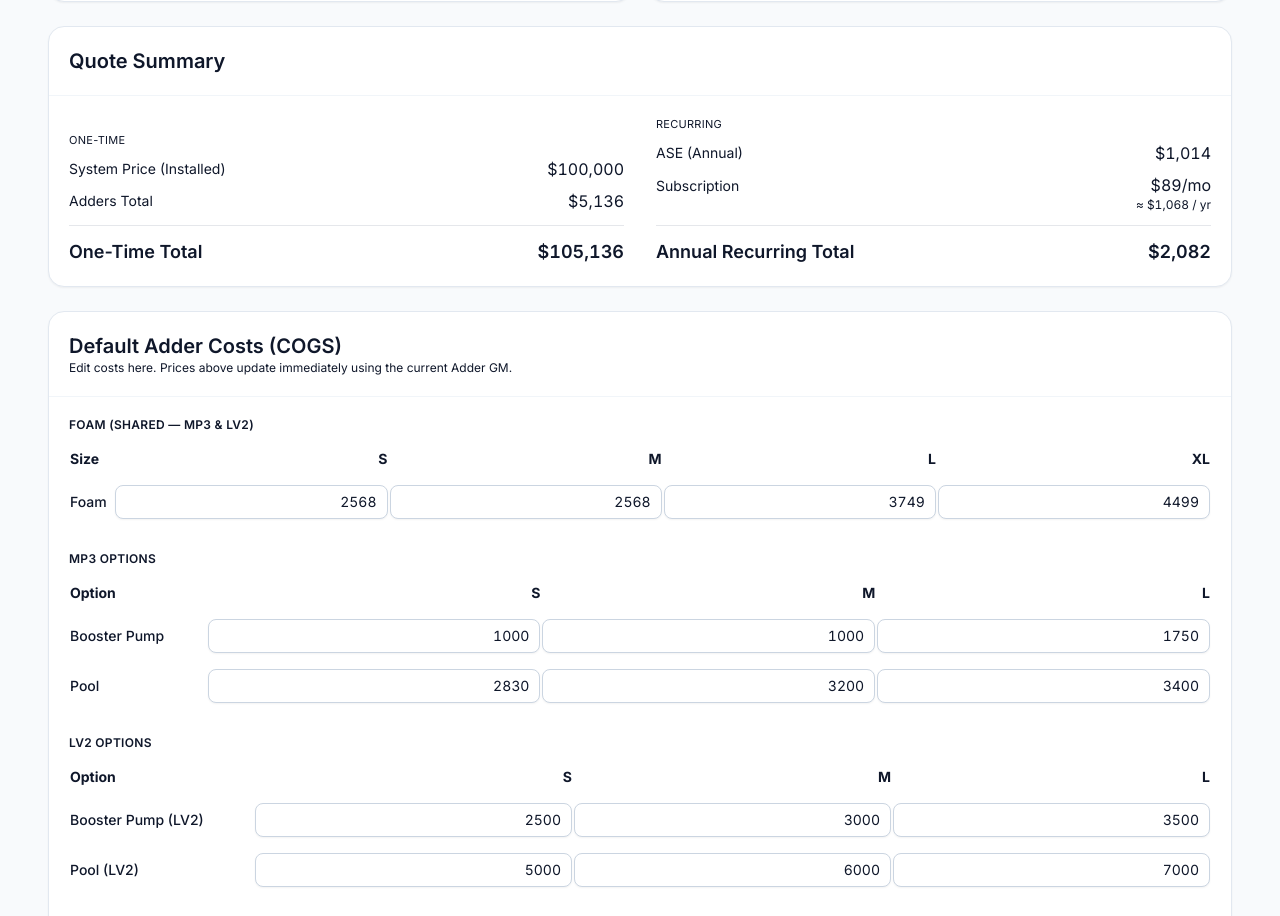
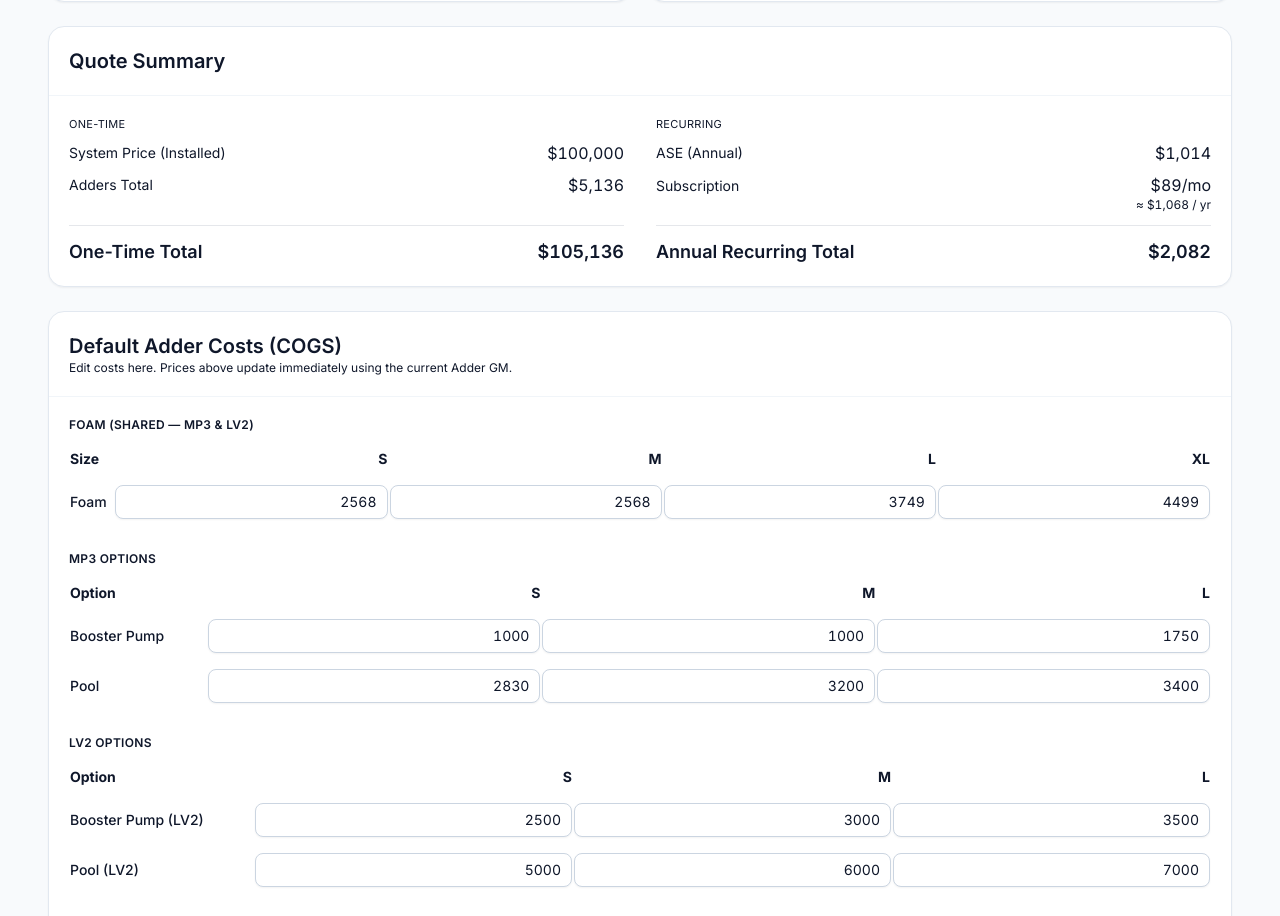
Before and after one commit to cappadonna06/Frontline-pricing-demo, a React (Vite) app: page / in a window 1280 px wide. Shown: the part 1562-2478 px from the top of the page. Built offline with nearby package versions, Linux system fonts and the light colour scheme.

Commit message:
Update FrontlinePricingCalculator.tsx

```diff
--- a/src/FrontlinePricingCalculator.tsx
+++ b/src/FrontlinePricingCalculator.tsx
@@ -776,9 +776,10 @@ const recurringAnnual = Math.round((aseAnnual + subAnnual) * 100) / 100;
   </CardHeader>
 
   <CardContent>
-    <div className="grid md:grid-cols-2 gap-8 items-end">
-      {/* LEFT: One-Time */}
-      <section>
+    <div className="grid md:grid-cols-2 gap-8">
+      {/* ONE-TIME */}
+      <section className="flex flex-col justify-between">
+        <div>
           <div className="text-[11px] uppercase tracking-wide text-muted-foreground mb-2">
             One-Time
           </div>
@@ -787,6 +788,7 @@ const recurringAnnual = Math.round((aseAnnual + subAnnual) * 100) / 100;
             <SummaryRow label="System Price (Installed)" value={fmtUSD(recalc.price)} />
             <SummaryRow label="Adders Total" value={fmtUSD(addersTotal)} />
           </div>
+        </div>
 
         <div className="flex justify-between border-t pt-3 mt-3 font-semibold text-lg">
           <span>One-Time Total</span>
@@ -794,25 +796,27 @@ const recurringAnnual = Math.round((aseAnnual + subAnnual) * 100) / 100;
         </div>
       </section>
 
-      {/* RIGHT: Recurring */}
-      <section>
+      {/* RECURRING */}
+      <section className="flex flex-col justify-between">
+        <div>
           <div className="text-[11px] uppercase tracking-wide text-muted-foreground mb-2">
             Recurring
           </div>
 
           <div className="space-y-2">
             <SummaryRow label="ASE (Annual)" value={fmtUSD(aseAnnual)} />
-
             <div className="flex items-baseline justify-between">
               <span className="text-sm text-muted-foreground">Subscription</span>
               <div className="text-right">
                 <div className="tabular-nums">{fmtUSD(subMonthly)}/mo</div>
-              <div className="text-xs text-muted-foreground tabular-nums">≈ {fmtUSD(subAnnual)} / yr</div>
+                <div className="text-xs text-muted-foreground tabular-nums">
+                  ≈ {fmtUSD(subAnnual)} / yr
+                </div>
+              </div>
             </div>
           </div>
         </div>
 
-        {/* horizontally aligned with one-time total */}
         <div className="flex justify-between border-t pt-3 mt-3 font-semibold text-lg">
           <span>Annual Recurring Total</span>
           <span className="tabular-nums">{fmtUSD(recurringAnnual)}</span>
@@ -821,6 +825,7 @@ const recurringAnnual = Math.round((aseAnnual + subAnnual) * 100) / 100;
     </div>
   </CardContent>
 </Card>
+
 
 
 
```
Lines whose indentation alone changed are shown as unchanged.
